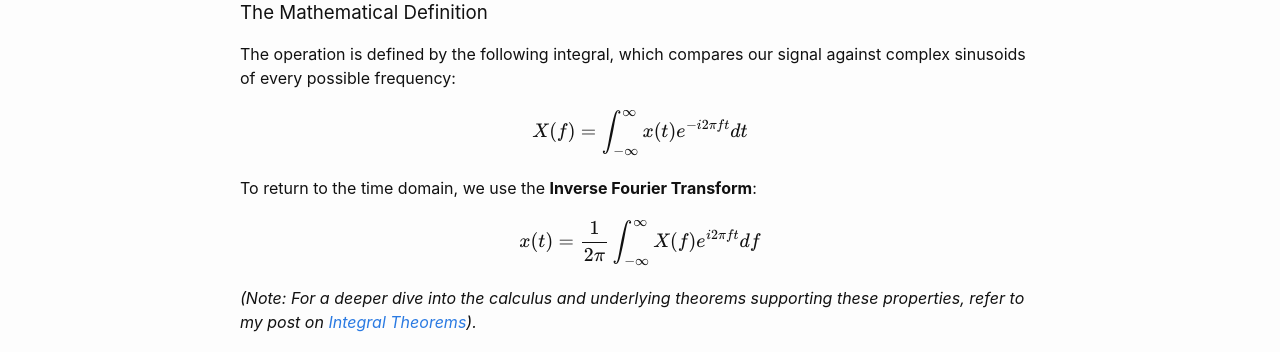
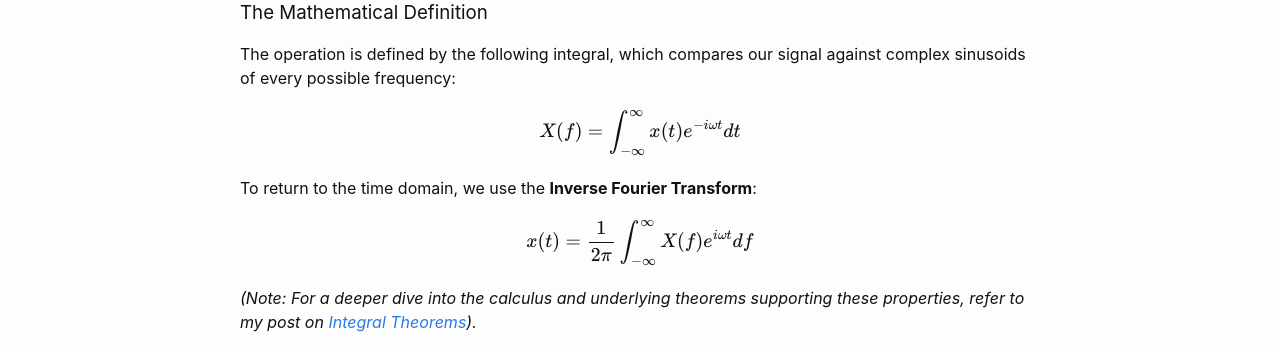
Before and after one commit to yashmrsawant/yashmrsawant.github.io, a Jekyll site: the page built from _posts/2026-03-30-fourier-transform_part1.md, in a window 1280 px wide. Shown: the part 547-899 px from the top of the page. Built offline with Jekyll 4.4.1, drawn with Linux system fonts in a browser that asks for light colours.

Commit message:
Auto-commit: Update blog 2026-04-20 17:23:53

```diff
--- a/_posts/2026-03-30-fourier-transform_part1.md
+++ b/_posts/2026-03-30-fourier-transform_part1.md
@@ -23,11 +23,11 @@ At its core, the CTFT acts as a mathematical prism. Just as a glass prism splits
 
 The operation is defined by the following integral, which compares our signal against complex sinusoids of every possible frequency:
 
-$$X(f) = \int_{-\infty}^{\infty} x(t) e^{-i 2\pi f t} dt$$
+$$X(f) = \int_{-\infty}^{\infty} x(t) e^{-i \omega t} dt$$
 
 To return to the time domain, we use the **Inverse Fourier Transform**:
 
-$$x(t) = \frac{1}{2\pi} \int_{-\infty}^{\infty} X(f) e^{i 2\pi f t} df$$
+$$x(t) = \frac{1}{2\pi} \int_{-\infty}^{\infty} X(f) e^{i \omega t} df$$
 
 *(Note: For a deeper dive into the calculus and underlying theorems supporting these properties, refer to my post on [Integral Theorems](https://yashmrsawant.github.io/integrals-theorems/2026/04/01/some-integral-theorems.html)).*
 
```
